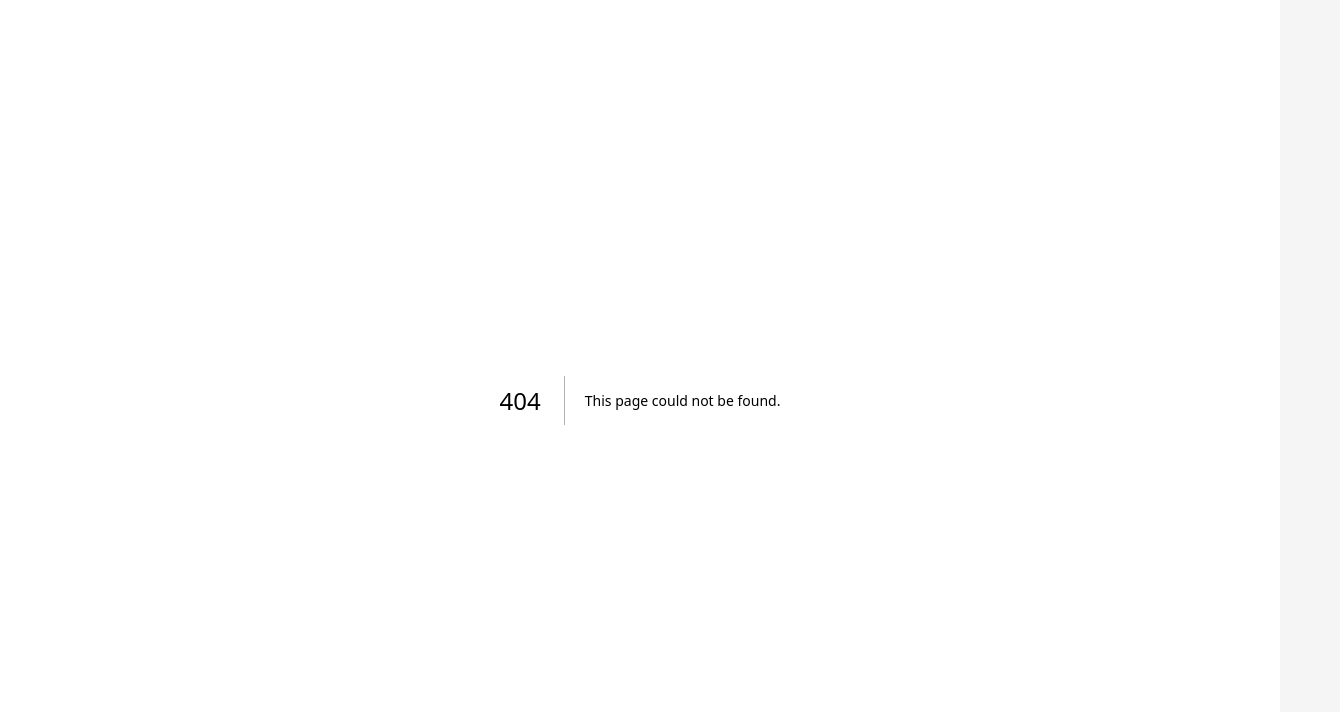
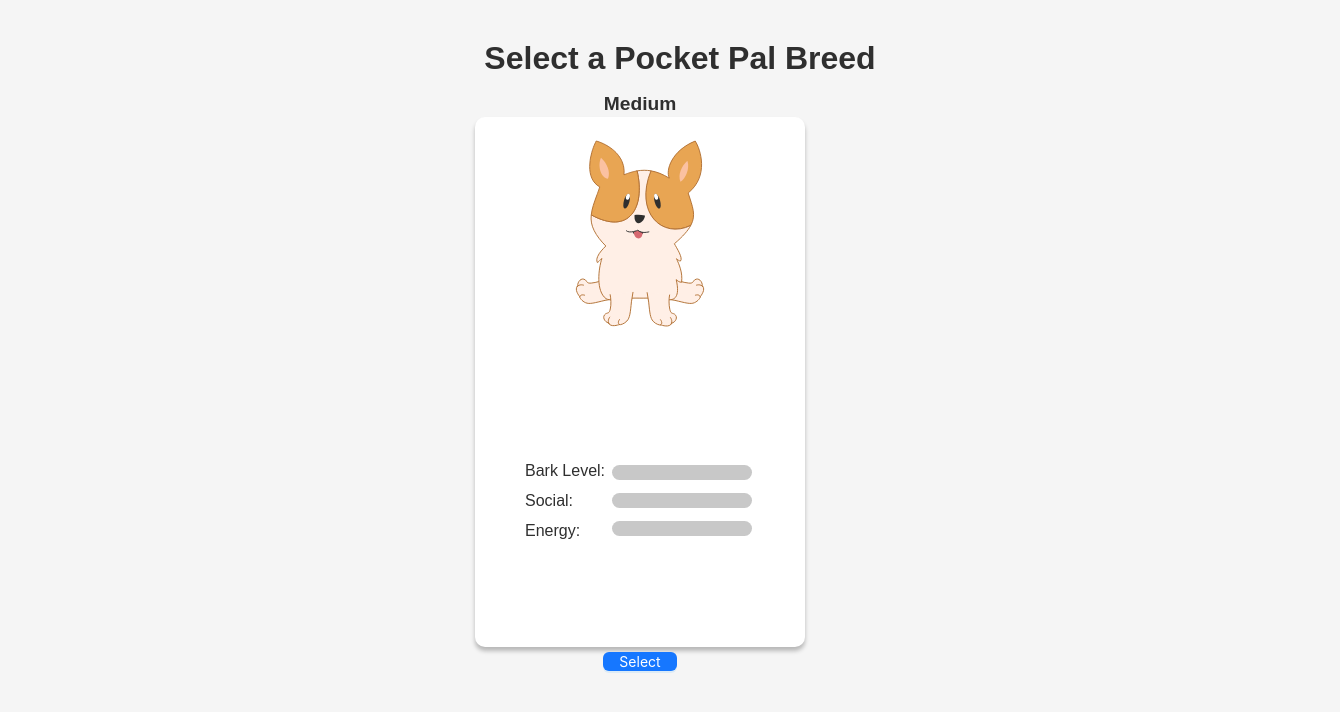
Before and after one commit to Pocket-Pals/Pocket-Pals, a Next.js app: page /select in a window 1280 px wide. Before the commit this address had no page. Shown: the top 712 px of the page, 1340 px wide, since content can reach past the window. Built offline with nearby package versions, Linux system fonts and the light colour scheme.

Commit message:
select dog screen start

```diff
--- /dev/null
+++ b/src/components/SelectDog/SelectDog.jsx
@@ -0,0 +1,147 @@
+import styled from 'styled-components';
+import Typography from '../Typography/Typography';
+import Button from '../Button/Button';
+import Image from 'next/image';
+import { useRouter } from 'next/router';
+
+const DogCard = styled.div`
+    display: flex;
+    flex-direction: column;
+    justify-content: center;
+    align-items: center;
+    width: 250px;
+    height: 450px;
+    background-color: white;
+    border-radius: 10px;
+    margin: auto;
+    padding: 40px;
+    box-shadow: 0px 4px 4px rgba(0, 0, 0, 0.25);
+`
+const DogImage = styled(Image)`
+    display: block;
+    margin-bottom: 100px;
+    background-repeat: no-repeat;
+    background-position: center;
+    background-size: cover;
+`
+const StatsContainer = styled.div`
+    width: 100%;
+    display: grid;
+    grid-template-columns: 1fr 1fr;
+    grid-template-rows: 1fr 1fr;
+    grid-template-areas:
+        "a b";
+`
+
+const StatUnfilled = styled.div`
+    display: flex;
+    width: 140px;
+    height: 15px;
+    background-color: rgb(200, 200, 200);
+    border-radius: 10px;
+    padding: 0;
+    margin: 13px;
+`
+const StatFilled = styled.div`
+    display: flex;
+    width: 20px;
+    height: 15px;
+    background-color: red;
+    border-radius: 10px;
+    padding: 0;
+    margin: 13px;
+`
+
+export default function SelectCard({
+    img = "/svgs/corgi.svg"
+}) {
+    return (
+        <>
+            <Typography
+                text="Select a Pocket Pal Breed"
+                size="2rem"
+                color="#2F2F2F"
+                weight="600"
+                family="sans-serif"
+                align="center"
+                display="block"
+                margin="20px"
+                padding="20px"
+                width="100%"
+                height="100%"
+            />
+            <DogCard>
+                <Typography
+                    text="Medium"
+                    size="1.2rem"
+                    color="#2F2F2F"
+                    weight="bold"
+                    family="sans-serif"
+                    align="center"
+                    display="block"
+                    margin="0px"
+                    padding="0"
+                    width="100%"
+                    height="100%"
+                />
+                <DogImage src={img} width={350} height={350} />
+                <StatsContainer>
+                    <div>
+                        <Typography
+                            text="Bark Level:"
+                            size="1rem"
+                            color="#2F2F2F"
+                            weight="regular"
+                            family="sans-serif"
+                            align="left"
+                            display="flex"
+                            margin="10px"
+                            padding="0"
+                            width="100%"
+                            height="20px"
+                        />
+                        <Typography
+                            text="Social:"
+                            size="1rem"
+                            color="#2F2F2F"
+                            weight="regular"
+                            family="sans-serif"
+                            align="left"
+                            display="flex"
+                            margin="10px"
+                            padding="0"
+                            width="100%"
+                            height="20px"
+                        />
+                        <Typography
+                            text="Energy:"
+                            size="1rem"
+                            color="#2F2F2F"
+                            weight="regular"
+                            family="sans-serif"
+                            align="left"
+                            display="flex"
+                            margin="10px"
+                            padding="0"
+                            width="100%"
+                            height="20px"
+                        />
+                    </div>
+                    <div>
+                        <StatUnfilled>
+                            {/* <StatFilled /> */}
+                        </StatUnfilled>
+                        <StatUnfilled>
+
+                        </StatUnfilled>
+                        <StatUnfilled>
+
+                        </StatUnfilled>
+
+                    </div>
+                </StatsContainer>
+                <Button text="Select" />
+            </DogCard>
+        </>
+    )
+}
--- /dev/null
+++ b/src/pages/select.js
@@ -0,0 +1,11 @@
+import { Inter } from "@next/font/google";
+import styles from "../styles/Home.module.css";
+import Header from "../components/Header/Header";
+import { ImageDiv, TutorialDiv } from "../components/Tutorial/Tutorial";
+import SelectDog from "../components/SelectDog/SelectDog";
+
+export default function SelectPage() {
+    return <div>
+        <SelectDog />
+    </div>
+}
```
Also changed, not shown: public/svgs/corgi.svg (added).
